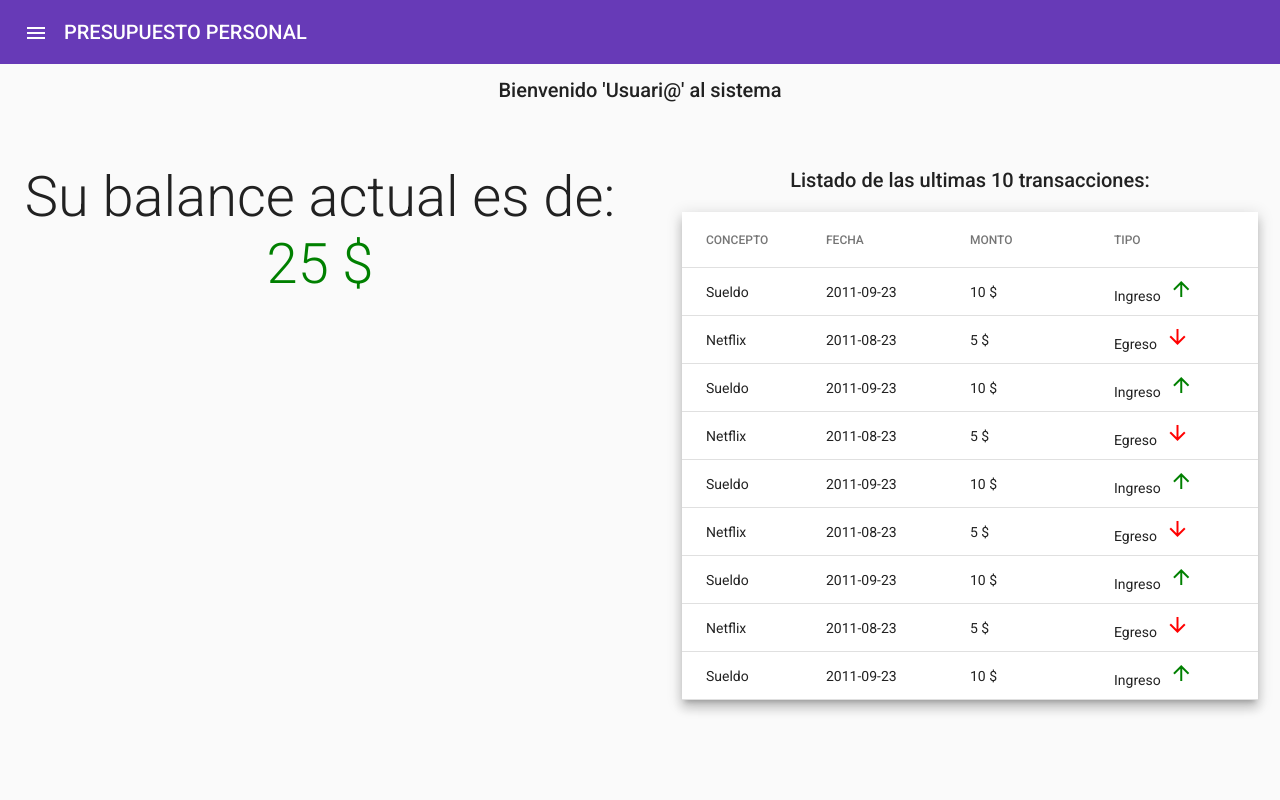
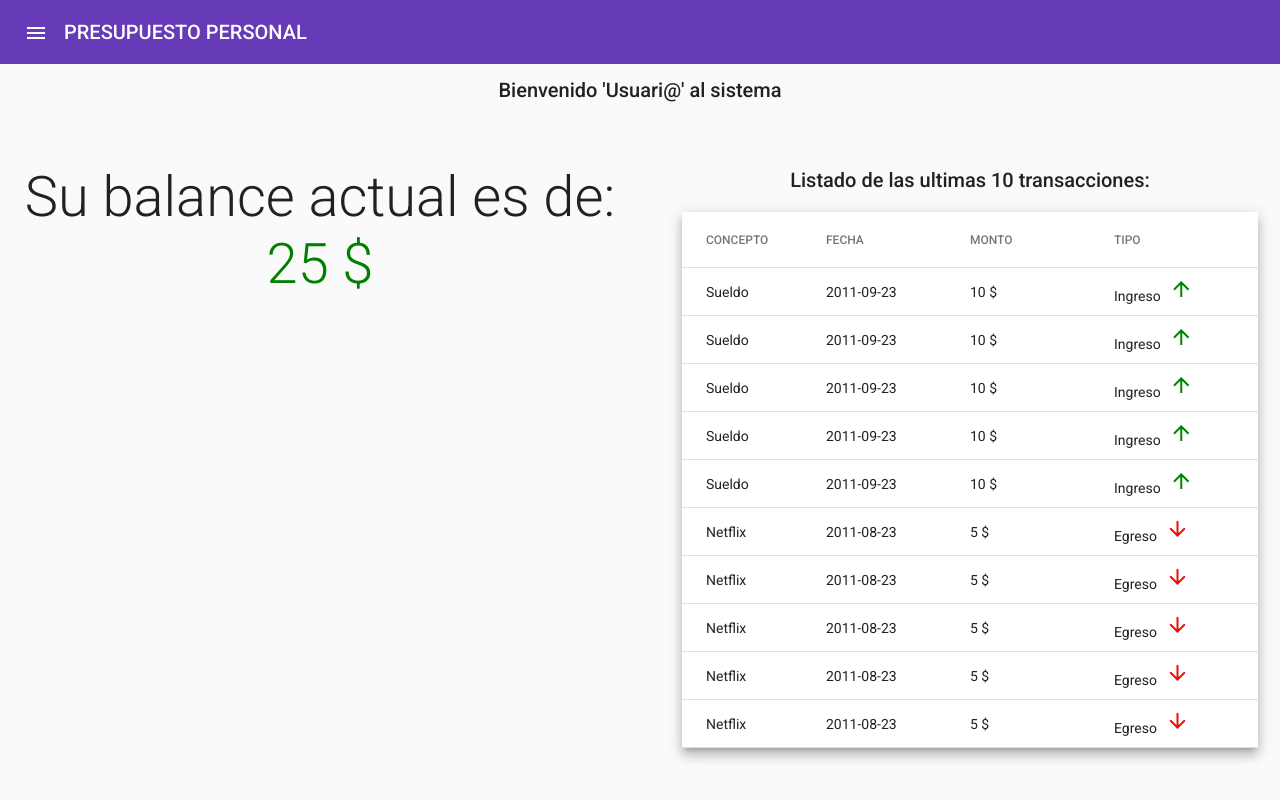
Before and after one commit to grodriguez96/personal-app, an Angular app: page /user in a window 1280 px wide. Built offline with nearby package versions, Linux system fonts and the light colour scheme.

Commit message:
Fix: Corregir formato de las fechas Se modifico el formato de las fechas ya que, al no ser valido, el listado en la ruta 'Home' no ordenaba de forma correcta las ultimas 10 transacciones.

```diff
--- a/src/app/dialogs/create-transaction/create-transaction.component.ts
+++ b/src/app/dialogs/create-transaction/create-transaction.component.ts
@@ -37,10 +37,10 @@ export class CreateTransactionComponent {
     const data: Transaction = {
       id: Math.random(),
       concept: this.form.value['concept'],
-      transactionDate: this.datePipe.transform(this.form.value['date'], 'yyyy-MM-dd'),
+      transactionDate: this.datePipe.transform(this.form.value['date'], 'yyyy/MM/dd'),
       amount: this.form.value['amount'],
       type: Number.parseFloat(this.form.value['type']),
-      creationDate: this.datePipe.transform(new Date().toISOString(), "yyyy-MM-dd-hh-mm-ss")
+      creationDate: this.datePipe.transform(new Date().toISOString(), "yyyy/MM/dd hh:mm:ss")
     }
     return data;
   }
--- a/src/app/services/localData/local-data.service.ts
+++ b/src/app/services/localData/local-data.service.ts
@@ -10,16 +10,16 @@ export class LocalDataService {
   constructor() { }
 
   private _data: Transaction[] = [
-    { id: 1, concept: "Netflix", amount: 5, transactionDate: "2011-08-23", type: Type.WITHDRAWALS, creationDate: "2020-09-23-05-10-06" },
-    { id: 2, concept: "Sueldo", amount: 10, transactionDate: "2011-09-23", type: Type.DEPOSIT, creationDate: "2020-09-24-05-10-06" },
-    { id: 3, concept: "Netflix", amount: 5, transactionDate: "2011-08-23", type: Type.WITHDRAWALS, creationDate: "2020-09-23-05-10-07" },
-    { id: 4, concept: "Sueldo", amount: 10, transactionDate: "2011-09-23", type: Type.DEPOSIT, creationDate: "2020-09-24-05-10-08" },
-    { id: 5, concept: "Netflix", amount: 5, transactionDate: "2011-08-23", type: Type.WITHDRAWALS, creationDate: "2020-09-23-05-10-09" },
-    { id: 6, concept: "Sueldo", amount: 10, transactionDate: "2011-09-23", type: Type.DEPOSIT, creationDate: "2020-09-24-05-10-06" },
-    { id: 7, concept: "Netflix", amount: 5, transactionDate: "2011-08-23", type: Type.WITHDRAWALS, creationDate: "2020-09-23-05-10-10" },
-    { id: 8, concept: "Sueldo", amount: 10, transactionDate: "2011-09-23", type: Type.DEPOSIT, creationDate: "2020-09-24-05-10-11" },
-    { id: 9, concept: "Netflix", amount: 5, transactionDate: "2011-08-23", type: Type.WITHDRAWALS, creationDate: "2020-09-23-05-10-12" },
-    { id: 10, concept: "Sueldo", amount: 10, transactionDate: "2011-09-23", type: Type.DEPOSIT, creationDate: "2020-09-24-05-10-13" },
+    { id: 1, concept: "Netflix", amount: 5, transactionDate: "2011-08-23", type: Type.WITHDRAWALS, creationDate: "2020/09/23 05:10:06" },
+    { id: 2, concept: "Sueldo", amount: 10, transactionDate: "2011-09-23", type: Type.DEPOSIT, creationDate: "2020/09/24 05:10:20" },
+    { id: 3, concept: "Netflix", amount: 5, transactionDate: "2011-08-23", type: Type.WITHDRAWALS, creationDate: "2020/09/23 05:10:07" },
+    { id: 4, concept: "Sueldo", amount: 10, transactionDate: "2011-09-23", type: Type.DEPOSIT, creationDate: "2020/09/24 05:10:08" },
+    { id: 5, concept: "Netflix", amount: 5, transactionDate: "2011-08-23", type: Type.WITHDRAWALS, creationDate: "2020/09/23 05:10:09" },
+    { id: 6, concept: "Sueldo", amount: 10, transactionDate: "2011-09-23", type: Type.DEPOSIT, creationDate: "2020/09/24 05:10:06" },
+    { id: 7, concept: "Netflix", amount: 5, transactionDate: "2011-08-23", type: Type.WITHDRAWALS, creationDate: "2020/09/23 05:10:10" },
+    { id: 8, concept: "Sueldo", amount: 10, transactionDate: "2011-09-23", type: Type.DEPOSIT, creationDate: "2020/09/24 05:10:11" },
+    { id: 9, concept: "Netflix", amount: 5, transactionDate: "2011-08-23", type: Type.WITHDRAWALS, creationDate: "2020/09/23 05:10:12" },
+    { id: 10, concept: "Sueldo", amount: 10, transactionDate: "2011-09-23", type: Type.DEPOSIT, creationDate: "2020/09/24 05:10:13" },
   ]
 
   public get data(): Transaction[] {
--- a/src/app/views/user/home/home.component.ts
+++ b/src/app/views/user/home/home.component.ts
@@ -35,7 +35,7 @@ export class HomeComponent {
   lastTransactions(): Transaction[] {
     let data = []
     if (this.localData.data != undefined) {
-      data = this.localData.data.sort((a, b) => new Date(a.creationDate).getTime() - new Date(b.creationDate).getTime()).reverse().slice(0, 9);
+      data = this.localData.data.sort((a, b) => new Date(a.creationDate).getTime() - new Date(b.creationDate).getTime()).reverse().slice(0, 10);
     }
     return data;
   }
```
